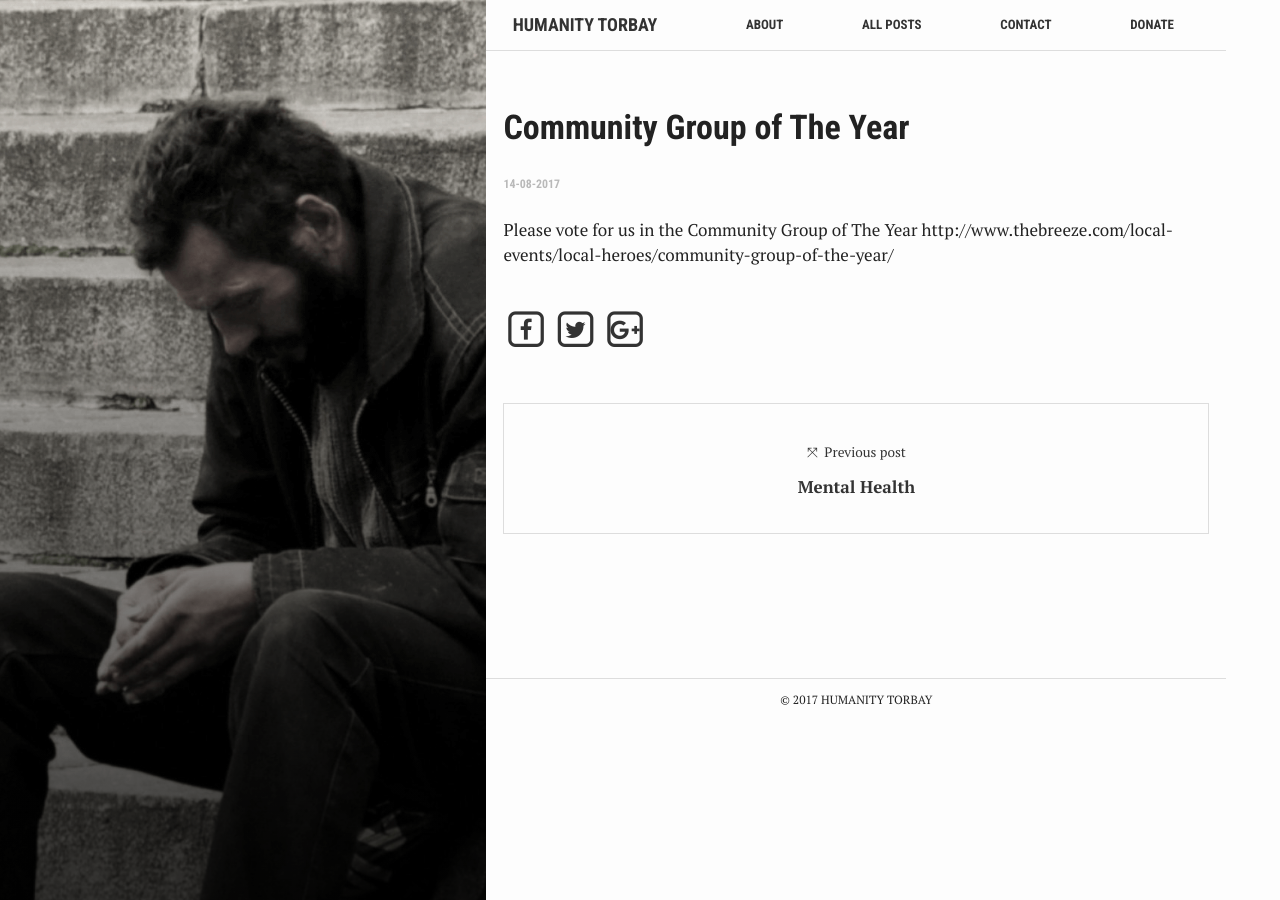
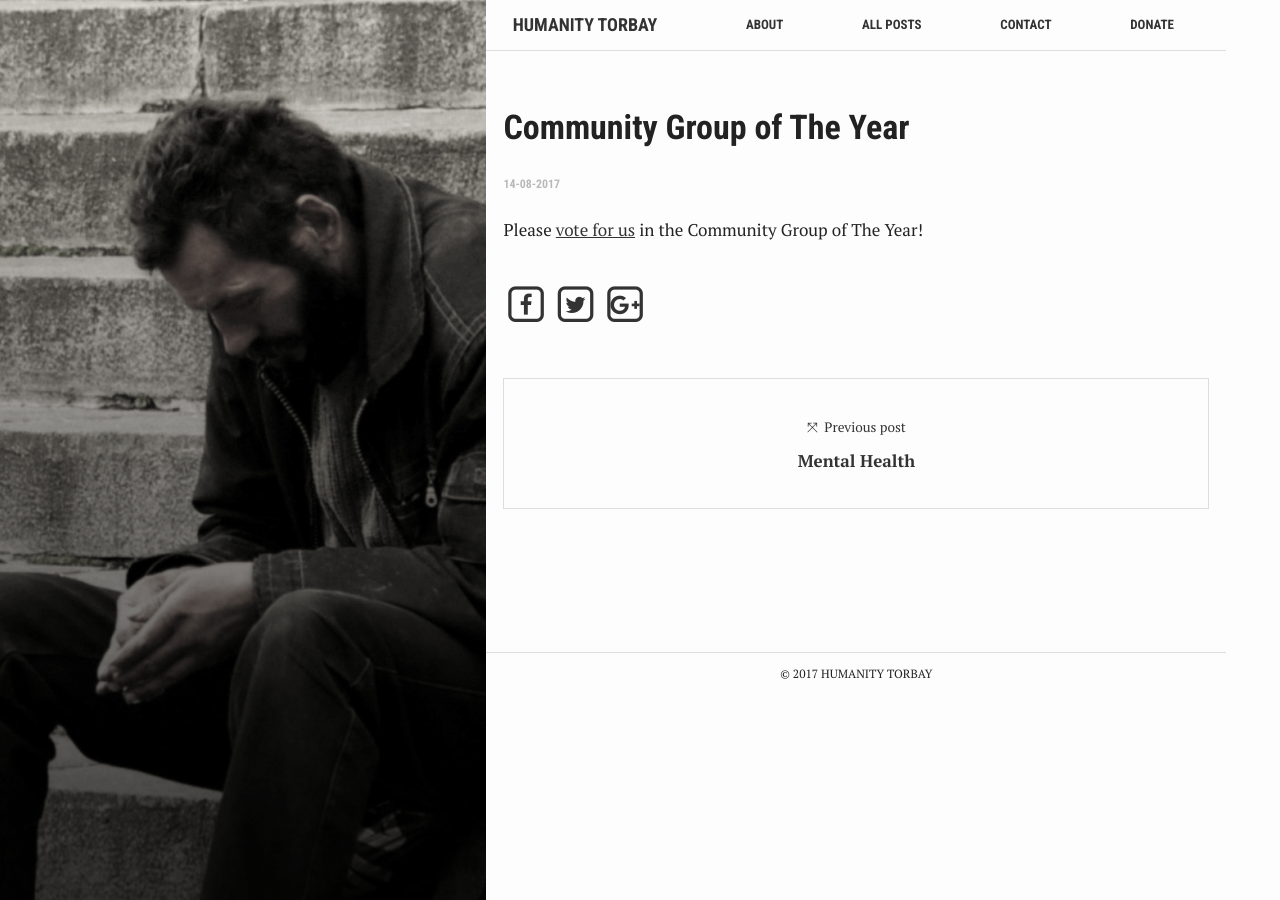
Before and after one commit to elken/humanity, a Jekyll site: the page built from _posts/2017-08-14-community-group-of-the-year.markdown, in a window 1280 px wide. Built offline with Jekyll 4.4.1, drawn with Linux system fonts in a browser that asks for light colours; nearby versions of some CDN libraries.

Commit message:
Updated Community Group Of The Year

```diff
--- a/_posts/2017-08-14-community-group-of-the-year.markdown
+++ b/_posts/2017-08-14-community-group-of-the-year.markdown
@@ -3,5 +3,4 @@ title: Community Group of The Year
 date: 2017-08-14 09:14:00 Z
 ---
 
-Please vote for us in the Community Group of The Year
-http://www.thebreeze.com/local-events/local-heroes/community-group-of-the-year/
+Please [vote for us](http://www.thebreeze.com/local-events/local-heroes/community-group-of-the-year/) in the Community Group of The Year!
```
